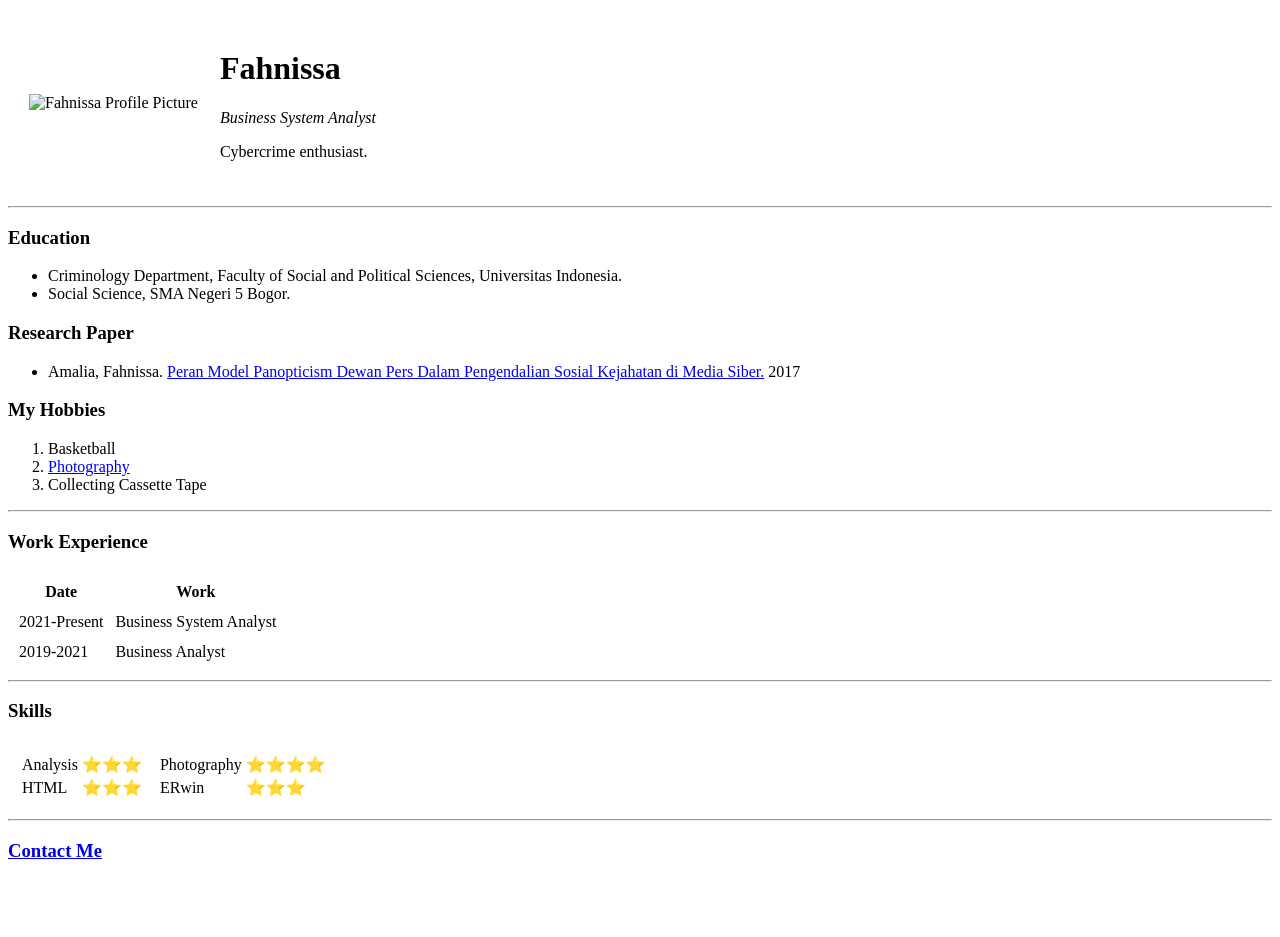
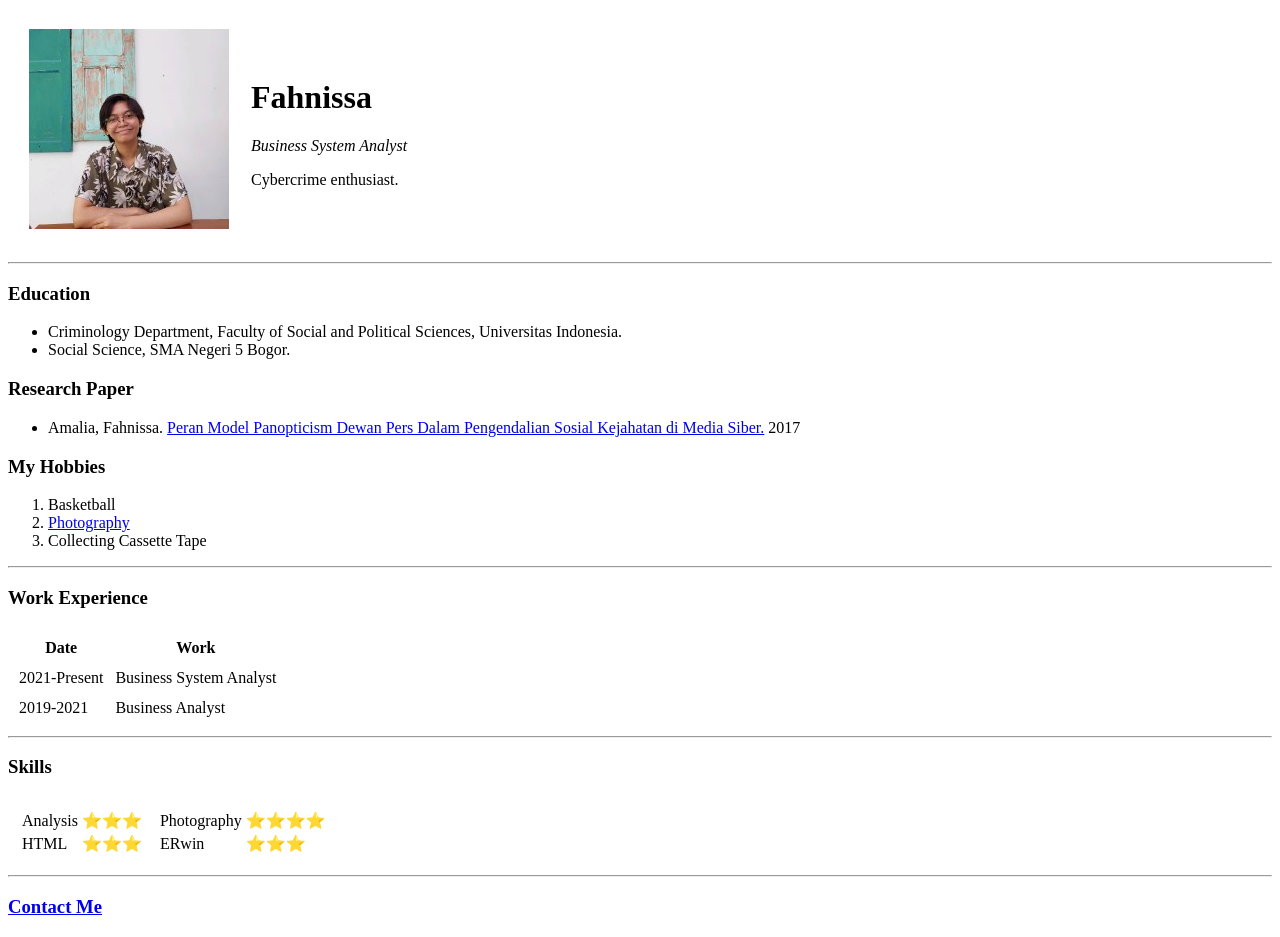
Before and after one commit to fahnissa/cv, a plain HTML site: page index.html in a window 1280 px wide. Before the commit the page ends 881 px from the top, so only its background shows below. Drawn offline with Linux system fonts and the light colour scheme.

Commit message:
editing image src

```diff
--- a/index.html
+++ b/index.html
@@ -9,7 +9,7 @@
 <body>
   <table cellspacing="20">
     <tr>
-      <td><img src="images/fahnissa.jpg" alt="Fahnissa Profile Picture"></td>
+      <td><img src="fahnissa.jpg" alt="Fahnissa Profile Picture"></td>
       <td>
         <h1>Fahnissa</h1>
         <p><em>Business System Analyst</em></p>
```
